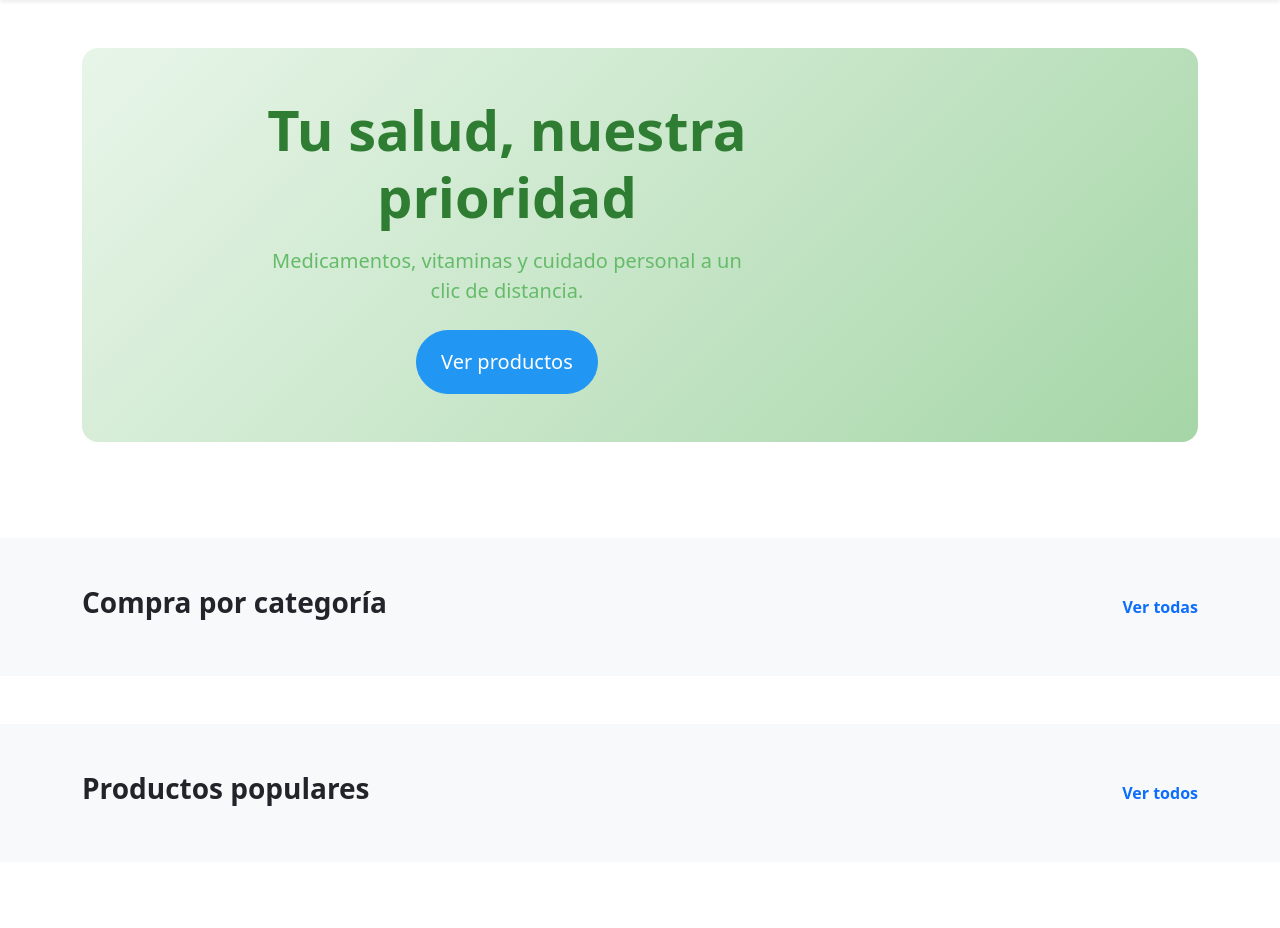
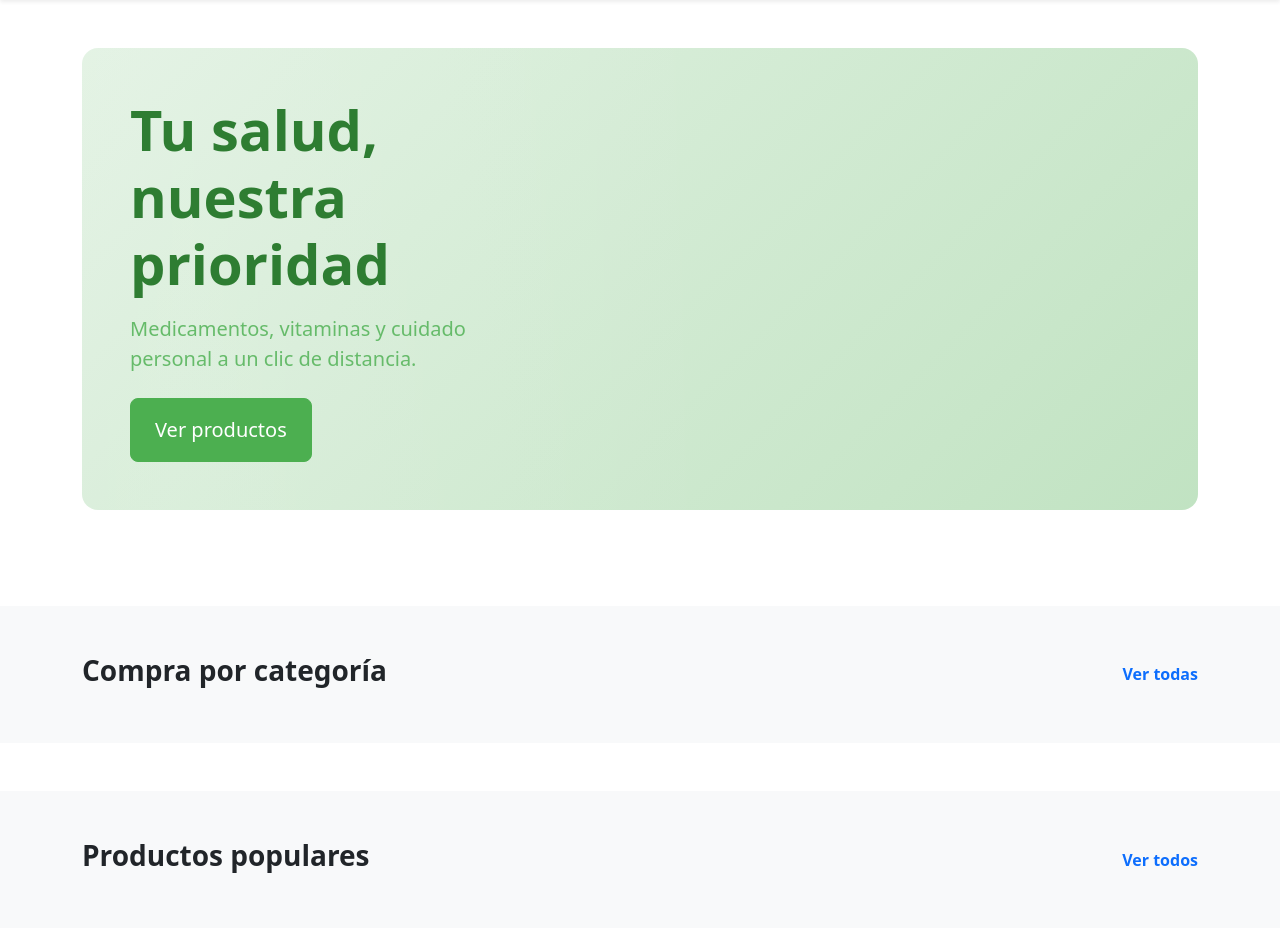
Before and after one commit to Candreshm/Proyecto_desarrolloWeb, a Spring app: template src/main/resources/templates/index.html in a window 1280 px wide. Shown: the part 78-1006 px from the top of the page. Run offline with Thymeleaf, Linux system fonts and the light colour scheme; the template is opened without the code that fills it, so the values that code supplies are empty; some of the project's set-up classes (security, data sources, template engines, error pages and the like) are left out, and stand-ins take their place; some libraries are stand-ins or nearby versions.

Commit message:
Enhance hero section in index.html with improved layout and styling. Updated estilos.css to include animated gradient background and button hover effects for a more dynamic user experience.

```diff
--- a/src/main/resources/static/css/estilos.css
+++ b/src/main/resources/static/css/estilos.css
@@ -10,18 +10,72 @@
 
 .hero-background {
     background: linear-gradient(135deg, #e8f5e9 0%, #c8e6c9 50%, #a5d6a7 100%);
+    background-size: 200% 200%;
     min-height: 300px;
     display: flex;
     align-items: center;
+    animation: gradientShift 8s ease infinite;
+    position: relative;
+    overflow: hidden;
+}
+
+/* Animated gradient background */
+@keyframes gradientShift {
+    0% {
+        background-position: 0% 50%;
+    }
+    50% {
+        background-position: 100% 50%;
+    }
+    100% {
+        background-position: 0% 50%;
+    }
+}
+
+/* Optional: Add a subtle fade overlay animation */
+.hero-background::before {
+    content: '';
+    position: absolute;
+    top: 0;
+    left: -100%;
+    width: 100%;
+    height: 100%;
+    background: linear-gradient(90deg, transparent, rgba(255, 255, 255, 0.1), transparent);
+    animation: shimmer 3s infinite;
+}
+
+@keyframes shimmer {
+    0% {
+        left: -100%;
+    }
+    100% {
+        left: 100%;
+    }
 }
 
 .hero-title {
     color: #2e7d32;
+    position: relative;
+    z-index: 1;
 }
 
 .hero-subtitle {
     color: #66bb6a;
     font-weight: 400;
+    position: relative;
+    z-index: 1;
+}
+
+.hero-button {
+    border-radius: 8px !important; /* Less circular than rounded-pill */
+    position: relative;
+    z-index: 1;
+    transition: transform 0.3s ease, box-shadow 0.3s ease;
+}
+
+.hero-button:hover {
+    transform: translateY(-2px);
+    box-shadow: 0 4px 8px rgba(0, 0, 0, 0.2);
 }
 
 /* Category Cards */
--- a/src/main/resources/templates/index.html
+++ b/src/main/resources/templates/index.html
@@ -10,17 +10,19 @@
         <section class="hero-section py-5 mb-5">
             <div class="container">
                 <div class="hero-background rounded-4 p-5">
-                    <div class="row justify-content-center text-center">
-                        <div class="col-lg-8">
-                            <h1 class="display-4 fw-bold hero-title mb-3">
+                    <div class="row">
+                        <div class="col-lg-6">
+                            <h1 class="display-4 fw-bold hero-title mb-3 text-start">
                                 Tu salud, nuestra prioridad
                             </h1>
-                            <p class="lead hero-subtitle mb-4">
+                            <p class="lead hero-subtitle mb-4 text-start">
                                 Medicamentos, vitaminas y cuidado personal a un clic de distancia.
                             </p>
-                            <a th:href="@{/consultas/listado}" class="btn btn-primary btn-lg px-4 py-3 rounded-pill">
-                                Ver productos
-                            </a>
+                            <div class="text-start">
+                                <a th:href="@{/consultas/listado}" class="btn btn-success btn-lg px-4 py-3 hero-button">
+                                    Ver productos
+                                </a>
+                            </div>
                         </div>
                     </div>
                 </div>
```
